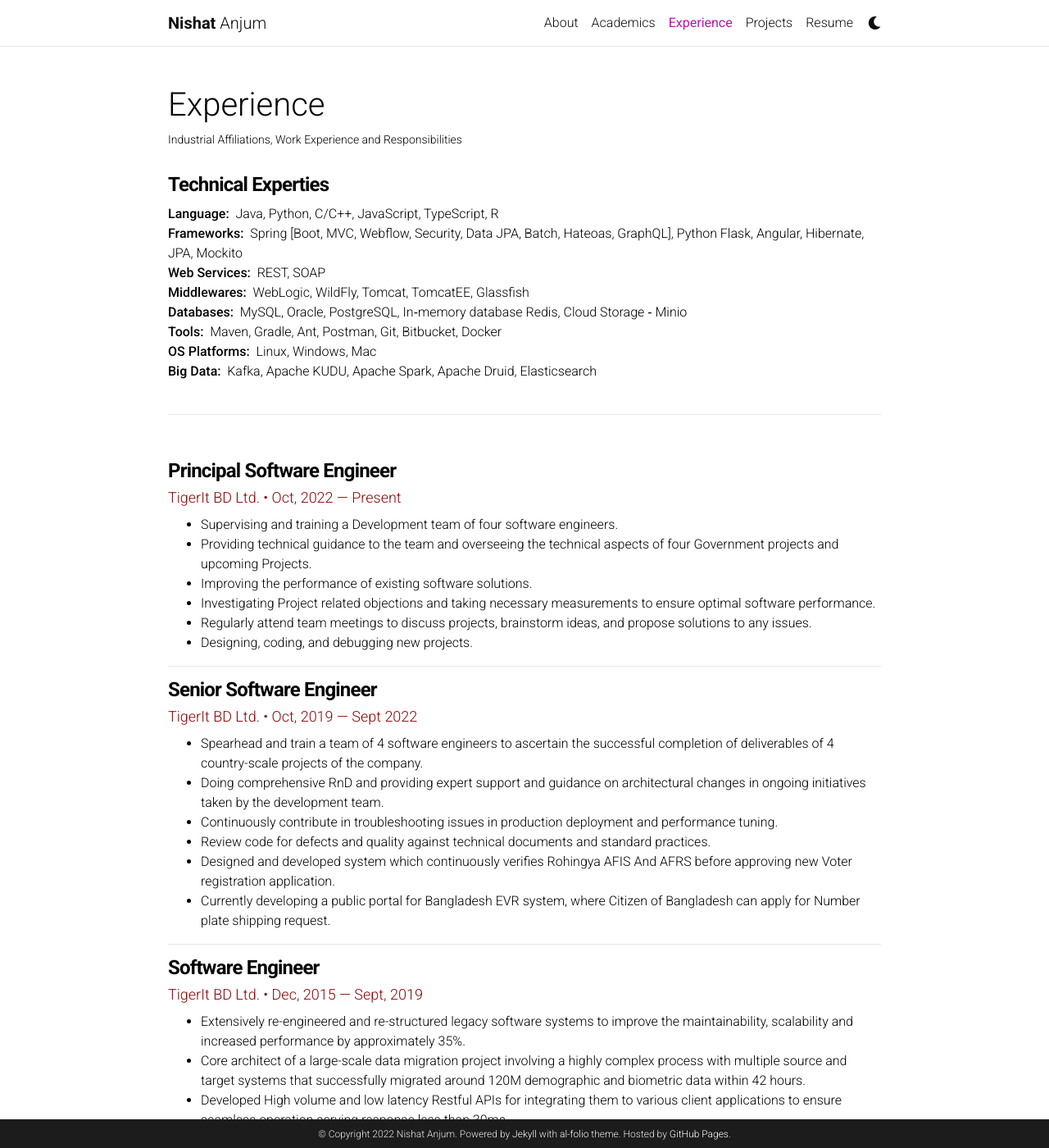
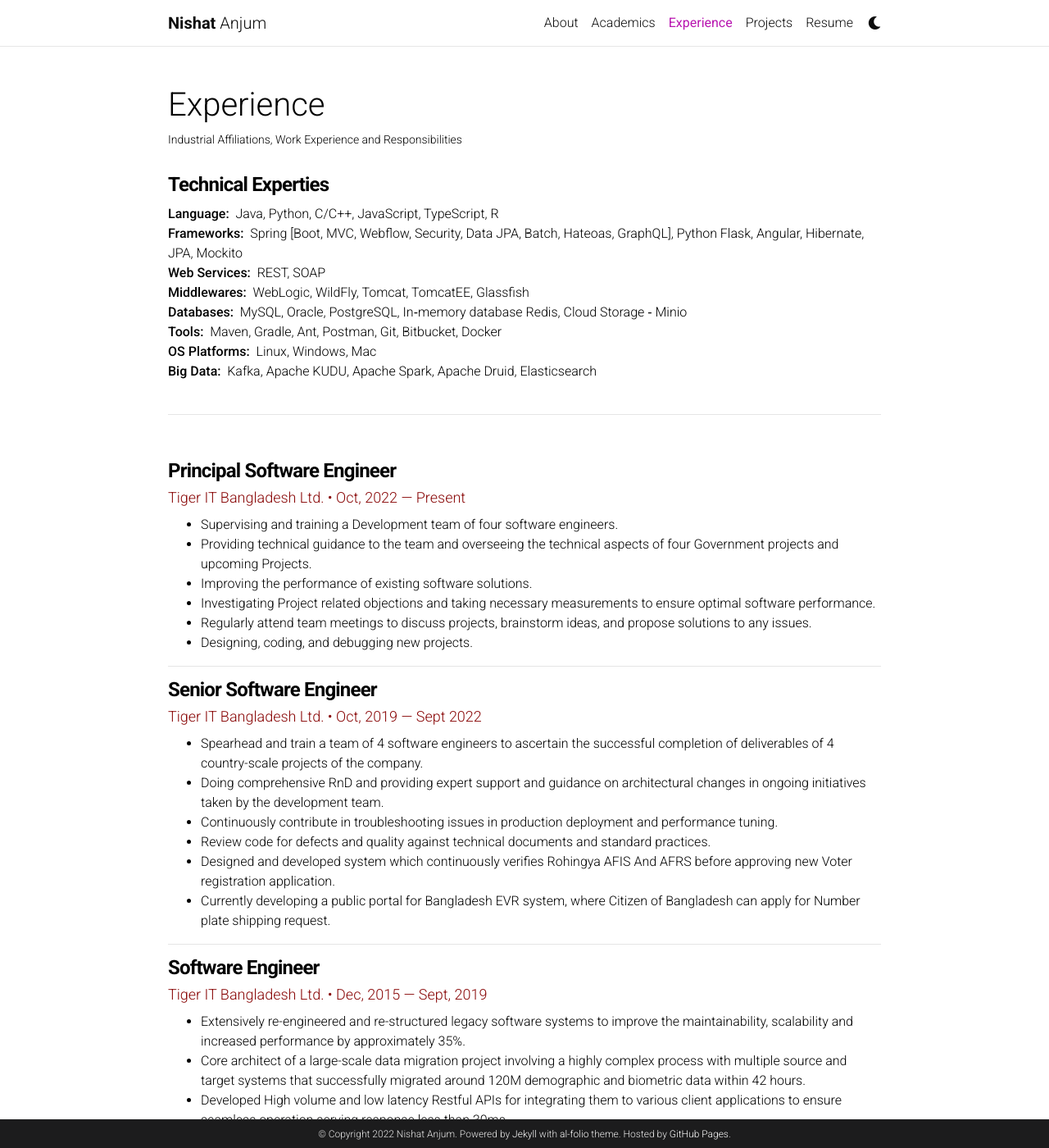
Before and after one commit to nishat-anjum/nanjum, a Jekyll site: the page built from _pages/experience.md, in a window 1280 px wide and 1400 px high. Shown: the whole window at 82% size. Built offline with Jekyll 4.4.1, drawn with Linux system fonts in a browser that asks for light colours; comment, search, counter and statistics services are not loaded; a style sheet for code colours, icons or effects is not loaded.

```diff
--- a/_data/experience.yml
+++ b/_data/experience.yml
@@ -1,7 +1,7 @@
 # Jobs
 # VP of Global Communications
 - company: Principal Software Engineer
-  position: TigerIt BD Ltd.
+  position: Tiger IT Bangladesh Ltd.
   duration: Oct, 2022 &mdash; Present
   summary: Write about your core competencies in one or two sentences describing your position. If you held the position for a long time, it could be a longer section, including a couple bullet points
   responsibilities:
@@ -14,7 +14,7 @@
 
 
 - company: Senior Software Engineer
-  position: TigerIt BD Ltd.
+  position: Tiger IT Bangladesh Ltd.
   duration: Oct, 2019 &mdash; Sept 2022
   summary: Write about your core competencies in one or two sentences describing your position. If you held the position for a long time, it could be a longer section, including a couple bullet points
   responsibilities:
@@ -27,7 +27,7 @@
 
 
 - company: Software Engineer
-  position: TigerIt BD Ltd.
+  position: Tiger IT Bangladesh Ltd.
   duration: Dec, 2015 &mdash; Sept, 2019
   summary: Write about your core competencies in one or two sentences describing your position. If you held the position for a long time, it could be a longer section, including a couple bullet points
   responsibilities:
```
Also changed, not shown: _pages/academics.md (+1 -2 lines), 2 other files.
